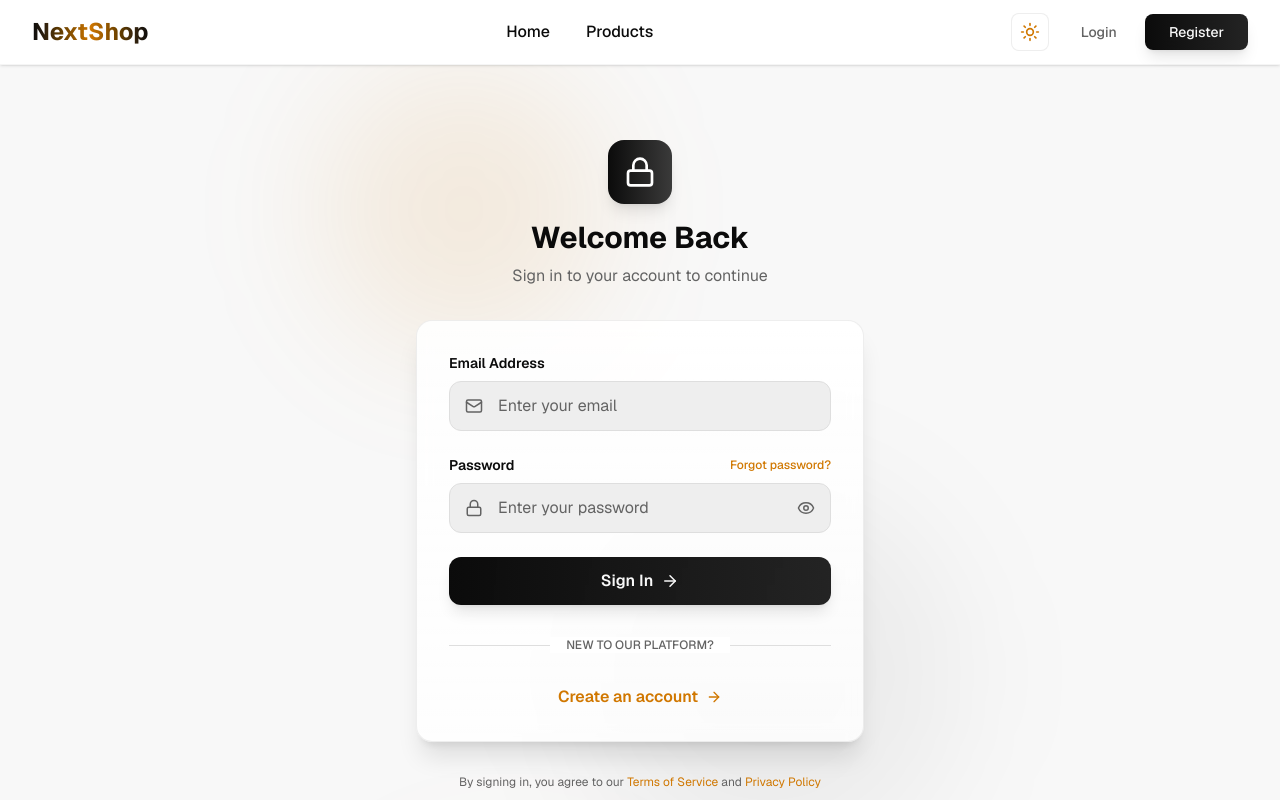
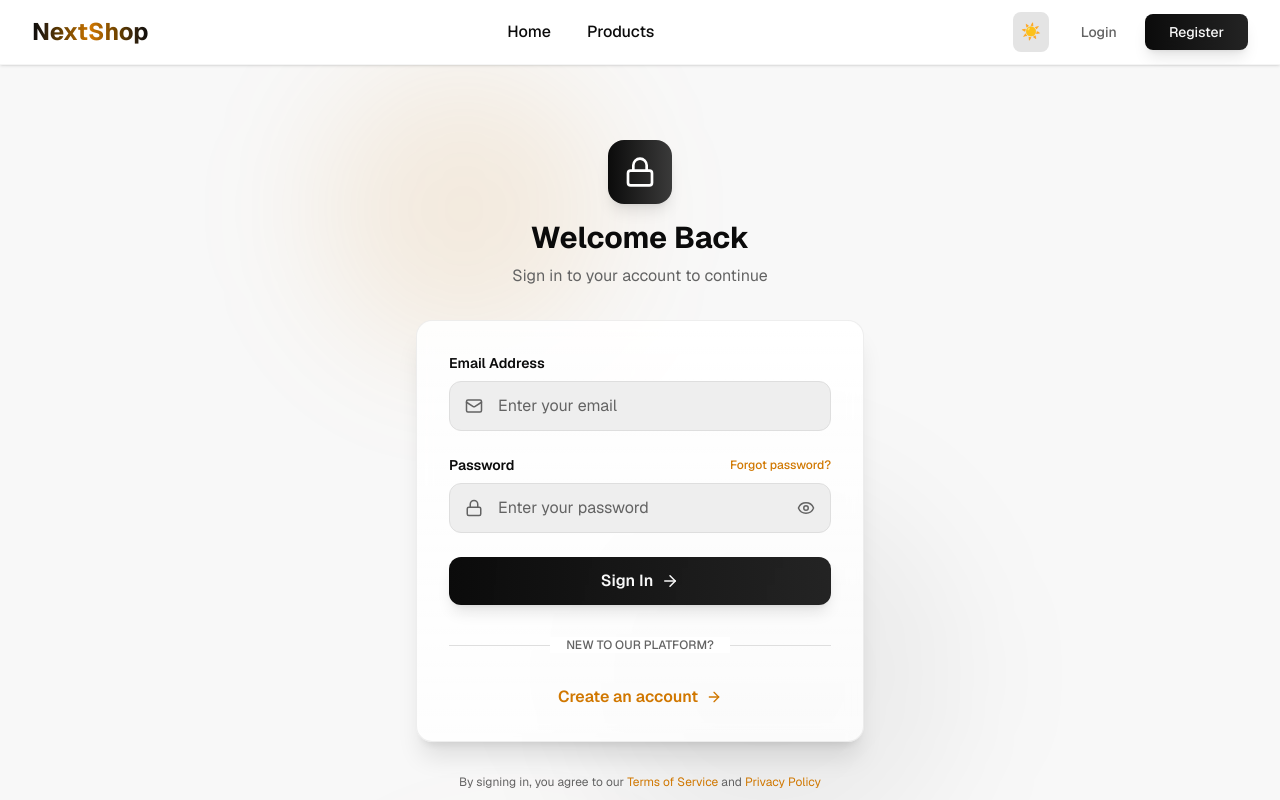
Before and after one commit to Shajidaa/next-shop, a Next.js app: page /login in a window 1280 px wide. Shown: the top 800 px of the page. Built offline with nearby package versions, Linux system fonts and the light colour scheme.

Commit message:
theme toggle convert with zustan

```diff
--- a/src/app/(dashboard)/layout.jsx
+++ b/src/app/(dashboard)/layout.jsx
@@ -10,23 +10,31 @@ import {
   Menu,
   X,
   ChevronRight,
-  Building2
+
 } from "lucide-react";
 import ThemeToggle from "@/components/ThemeToggle";
-import { ThemeProvider } from "@/context/ThemeContext";
+import useThemeStore from "@/context/ThemeContext";
 
 export default function DashboardLayout({ children }) {
-  const { user, loading, logout } = useAuthStore();
+  const { user, loading, logout, _hasHydrated } = useAuthStore();
+  const { theme, applyTheme, _hasHydrated: themeHydrated } = useThemeStore();
   const router = useRouter();
   const pathname = usePathname();
   const [sidebarOpen, setSidebarOpen] = useState(false);
 
-  // Protect the route: If not loading and no user, redirect to login
+  // Apply theme when hydrated
   useEffect(() => {
-    if (!loading && !user) {
+    if (themeHydrated) {
+      applyTheme(theme);
+    }
+  }, [themeHydrated, theme, applyTheme]);
+
+  // Protect the route: If hydrated, not loading and no user, redirect to login
+  useEffect(() => {
+    if (_hasHydrated && !loading && !user) {
       router.push("/login");
     }
-  }, [user, loading, router]);
+  }, [user, loading, router, _hasHydrated]);
 
   const handleLogout = async () => {
     try {
@@ -37,7 +45,7 @@ export default function DashboardLayout({ children }) {
     }
   };
 
-  if (loading) {
+  if (!_hasHydrated || loading) {
     return (
       <div className="min-h-screen bg-gradient-to-br from-slate-50 to-slate-100 flex items-center justify-center">
         <div className="text-center">
@@ -54,7 +62,7 @@ export default function DashboardLayout({ children }) {
   console.log("User permissions:", user.permissions);
 
   return (
-    <ThemeProvider>
+
       <div className="flex min-h-screen ">
         {/* Mobile Sidebar Overlay */}
         {sidebarOpen && (
@@ -95,14 +103,14 @@ export default function DashboardLayout({ children }) {
           <div className="p-4 border-b border-border/50">
             <div className="flex items-center gap-3 p-3 bg-muted/50 rounded-xl">
               <div className="w-10 h-10 bg-gradient-to-r from-accent to-accent/80 rounded-full flex items-center justify-center text-white font-semibold">
-                {(user.name || user.username || user.email || "U").charAt(0).toUpperCase()}
+                {(user?.data?.name || user?.name || user?.username || user?.email || "U").charAt(0).toUpperCase()}
               </div>
               <div className="flex-1 min-w-0">
                 <p className="font-semibold text-foreground text-sm truncate">
-                  {user.name || user.username}
+                  {user?.data?.name || user?.name || user?.username || "User"}
                 </p>
                 <p className="text-xs text-muted-foreground capitalize">
-                  {user.role || "Member"}
+                  {user?.role || "Member"}
                 </p>
               </div>
             </div>
@@ -162,7 +170,7 @@ export default function DashboardLayout({ children }) {
                   {pathname === "/dashboard" ? "Dashboard Overview" : "Dashboard"}
                 </h1>
                 <p className="text-xs text-muted-foreground">
-                  Welcome back, {user.name || user.username || "User"}
+                  Welcome back, {user?.data?.name || user?.name || user?.username || "User"}
                 </p>
               </div>
             </div>
@@ -181,6 +189,6 @@ export default function DashboardLayout({ children }) {
           </main>
         </div>
       </div>
-    </ThemeProvider>
+
   );
 }
--- a/src/app/layout.js
+++ b/src/app/layout.js
@@ -4,7 +4,9 @@ import { Geist, Geist_Mono } from "next/font/google";
 import "./globals.css";
 import { Navbar } from "@/components/Navbar";
 import Footer from "@/components/Footer";
-import { ThemeProvider } from "@/context/ThemeContext";
+import { useEffect } from "react";
+import useThemeStore from "@/context/ThemeContext";
+
 
 const geistSans = Geist({
   variable: "--font-geist-sans",
@@ -16,18 +18,28 @@ const geistMono = Geist_Mono({
   subsets: ["latin"],
 });
 
+function ThemeProvider({ children }) {
+  const { theme, applyTheme, _hasHydrated } = useThemeStore();
+
+  useEffect(() => {
+    if (_hasHydrated) {
+      applyTheme(theme);
+    }
+  }, [_hasHydrated, theme, applyTheme]);
+
+  return children;
+}
+
 function LayoutContent({ children }) {
   const pathname = usePathname();
   const isDashboard = pathname?.startsWith('/dashboard');
 
   return (
-  <>
-  {!isDashboard && <Navbar />}
+    <ThemeProvider>
+      {!isDashboard && <Navbar />}
       {children}
       {!isDashboard && <Footer />}
-  </>
-
-
+    </ThemeProvider>
   );
 }
 
@@ -37,14 +49,27 @@ export default function RootLayout({ children }) {
       <head>
         <title>Next Shop</title>
         <meta name="description" content="Premium e-commerce platform" />
+        <script
+          dangerouslySetInnerHTML={{
+            __html: `
+              try {
+                const theme = localStorage.getItem('theme-storage');
+                if (theme) {
+                  const parsed = JSON.parse(theme);
+                  if (parsed.state && parsed.state.theme === 'dark') {
+                    document.documentElement.classList.add('dark');
+                  }
+                }
+              } catch (e) {}
+            `,
+          }}
+        />
       </head>
       <body
         className={`${geistSans.variable} ${geistMono.variable} antialiased`}
         suppressHydrationWarning
       >
-        <ThemeProvider>
-          <LayoutContent>{children}</LayoutContent>
-        </ThemeProvider>
+        <LayoutContent>{children}</LayoutContent>
       </body>
     </html>
   );
--- a/src/components/ThemeToggle.jsx
+++ b/src/components/ThemeToggle.jsx
@@ -1,52 +1,29 @@
 "use client";
+import useThemeStore from "@/context/ThemeContext";
+import { useEffect } from "react";
 
-import { Sun, Moon } from "lucide-react";
-import { useTheme } from "@/context/ThemeContext";
+export default function ThemeToggle() {
+  const { theme, toggleTheme, applyTheme, _hasHydrated } = useThemeStore();
 
-export function ThemeToggle({ className = "" }) {
-  const { theme, toggleTheme, isDark, mounted } = useTheme();
+  // Apply theme on mount (fallback)
+  useEffect(() => {
+    if (_hasHydrated) {
+      applyTheme(theme);
+    }
+  }, [_hasHydrated, theme, applyTheme]);
 
-  // Show a placeholder during SSR/hydration
-  if (!mounted) {
-    return (
-      <div className={`p-2 rounded-lg border border-border/50 bg-card ${className}`}>
-        <div className="w-5 h-5 opacity-50">
-          <Sun className="w-5 h-5 text-muted-foreground" />
-        </div>
-      </div>
-    );
+  // Don't render until hydrated to prevent flash
+  if (!_hasHydrated) {
+    return <div className="p-2 w-10 h-10" />;
   }
 
   return (
     <button
       onClick={toggleTheme}
-      className={`relative p-2 rounded-lg border border-border/50 bg-card hover:bg-muted/50 transition-all duration-200 group ${className}`}
-      aria-label={`Switch to ${isDark ? 'light' : 'dark'} theme`}
+      className="p-2 rounded-lg bg-muted hover:bg-accent transition-colors"
+      aria-label={`Switch to ${theme === 'light' ? 'dark' : 'light'} mode`}
     >
-      <div className="relative w-5 h-5">
-        {/* Sun Icon */}
-        <Sun
-          className={`absolute inset-0 w-5 h-5 text-accent transition-all duration-300 ${
-            isDark
-              ? 'opacity-0 rotate-90 scale-0'
-              : 'opacity-100 rotate-0 scale-100'
-          }`}
-        />
-
-        {/* Moon Icon */}
-        <Moon
-          className={`absolute inset-0 w-5 h-5 text-accent transition-all duration-300 ${
-            isDark
-              ? 'opacity-100 rotate-0 scale-100'
-              : 'opacity-0 -rotate-90 scale-0'
-          }`}
-        />
-      </div>
-
-      {/* Hover effect */}
-      <div className="absolute inset-0 bg-accent/10 rounded-lg opacity-0 group-hover:opacity-100 transition-opacity duration-200"></div>
+      {theme === "light" ? "☀️" : "🌙"}
     </button>
   );
 }
-
-export default ThemeToggle;
--- a/src/context/ThemeContext.js
+++ b/src/context/ThemeContext.js
@@ -1,85 +1,57 @@
-"use client";
+import { create } from 'zustand';
+import { persist } from 'zustand/middleware';
 
-import { createContext, useContext, useEffect, useState } from "react";
+const useThemeStore = create(
+  persist(
+    (set, get) => ({
+      theme: 'light', // ডিফল্ট থিম
+      _hasHydrated: false,
 
-const ThemeContext = createContext();
+      // Set hydration status
+      setHasHydrated: (state) => {
+        set({ _hasHydrated: state });
+      },
 
-export function ThemeProvider({ children }) {
-  const [theme, setTheme] = useState("light");
-  const [mounted, setMounted] = useState(false);
+      // থিম টগল করার ফাংশন
+      toggleTheme: () => {
+        const newTheme = get().theme === 'light' ? 'dark' : 'light';
+        set({ theme: newTheme });
+        get().applyTheme(newTheme);
+      },
 
-  // Initialize theme from localStorage or system preference
-  useEffect(() => {
-    try {
-      const savedTheme = localStorage.getItem("theme");
-      const systemTheme = window.matchMedia("(prefers-color-scheme: dark)").matches ? "dark" : "light";
-      const initialTheme = savedTheme || systemTheme;
+      setLightTheme: () => {
+        set({ theme: 'light' });
+        get().applyTheme('light');
+      },
 
-      setTheme(initialTheme);
-    } catch (error) {
-      console.warn("Failed to load theme from localStorage:", error);
-      setTheme("light");
-    } finally {
-      setMounted(true);
+      setDarkTheme: () => {
+        set({ theme: 'dark' });
+        get().applyTheme('dark');
+      },
+
+      // HTML এর class পরিবর্তন করার ফাংশন
+      applyTheme: (theme) => {
+        if (typeof window !== 'undefined') {
+          const root = document.documentElement;
+          if (theme === 'dark') {
+            root.classList.add('dark');
+          } else {
+            root.classList.remove('dark');
+          }
+        }
+      },
+    }),
+    {
+      name: 'theme-storage', // localStorage কী
+      onRehydrateStorage: () => (state) => {
+        // Apply theme immediately after hydration
+        if (state) {
+          state.applyTheme(state.theme);
+          state.setHasHydrated(true);
+        }
+      },
     }
-  }, []);
+  )
+);
 
-  // Apply theme to document
-  useEffect(() => {
-    if (mounted) {
-      try {
-        const root = document.documentElement;
-
-        if (theme === "dark") {
-          root.classList.add("dark");
-        } else {
-          root.classList.remove("dark");
-        }
-
-        localStorage.setItem("theme", theme);
-      } catch (error) {
-        console.warn("Failed to apply theme:", error);
-      }
-    }
-  }, [theme, mounted]);
-
-  const toggleTheme = () => {
-    setTheme(prev => prev === "light" ? "dark" : "light");
-  };
-
-  const setLightTheme = () => setTheme("light");
-  const setDarkTheme = () => setTheme("dark");
-
-  const value = {
-    theme,
-    toggleTheme,
-    setLightTheme,
-    setDarkTheme,
-    isDark: theme === "dark",
-    isLight: theme === "light",
-    mounted
-  };
-
-  // Prevent hydration mismatch by rendering a placeholder during SSR
-  if (!mounted) {
-    return (
-      <ThemeContext.Provider value={{ ...value, mounted: false }}>
-        <div suppressHydrationWarning>{children}</div>
-      </ThemeContext.Provider>
-    );
-  }
-
-  return (
-    <ThemeContext.Provider value={value}>
-      {children}
-    </ThemeContext.Provider>
-  );
-}
-
-export function useTheme() {
-  const context = useContext(ThemeContext);
-  if (!context) {
-    throw new Error("useTheme must be used within a ThemeProvider");
-  }
-  return context;
-}
+export default useThemeStore;
--- a/src/context/authStore.js
+++ b/src/context/authStore.js
@@ -7,6 +7,12 @@ const useAuthStore = create(
     (set, get) => ({
       user: null,
       loading: false,
+      _hasHydrated: false,
+
+      // Set hydration status
+      setHasHydrated: (state) => {
+        set({ _hasHydrated: state });
+      },
 
 
       fetchProfile: async (token) => {
@@ -96,6 +102,9 @@ const useAuthStore = create(
     }),
     {
       name: 'auth-storage',
+      onRehydrateStorage: () => (state) => {
+        state?.setHasHydrated(true);
+      },
     }
   )
 );
--- /dev/null
+++ b/src/hooks/useHasMounted.js
@@ -0,0 +1,9 @@
+import { useState, useEffect } from 'react';
+
+export function useHasMounted() {
+  const [hasMounted, setHasMounted] = useState(false);
+  useEffect(() => {
+    setHasMounted(true);
+  }, []);
+  return hasMounted;
+}
```
